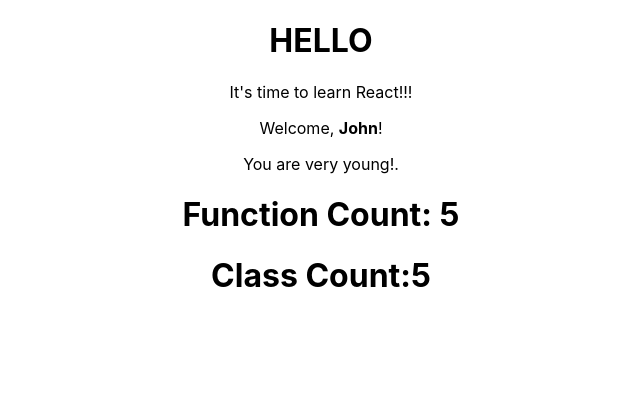
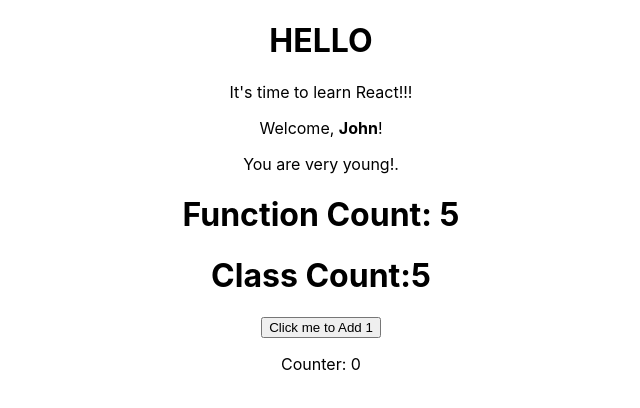
Before and after one commit to Fredeugine/my-app, a React (Create React App) app: page / in a window 1280 px wide. Shown: the top 408 px of the page, without its empty margins (319-959 px from the left). Built offline with nearby package versions, Linux system fonts and the light colour scheme.

Commit message:
React exercise 1

```diff
--- a/src/App.js
+++ b/src/App.js
@@ -3,6 +3,7 @@ import React from 'react';
 import {Welcome} from "./welcome";
 import {Counter} from "./welcome";
 import Counters from "./counters";
+import {ClickCounter} from "./counters";
 
 
 function hello() {
@@ -13,6 +14,7 @@ function hello() {
           <Welcome name={<strong>John</strong>} age={16}></Welcome>
           <Counter initVal={0} incInv={1000} incAm={1}></Counter>
           <Counters incAm={1} initVal={0} incInv={1000} ></Counters>
+          <ClickCounter></ClickCounter>
 
       </div>
 
--- a/src/counters.js
+++ b/src/counters.js
@@ -1,8 +1,7 @@
 import React, { Component } from 'react';
 
-
 export function CounterDisplay ({ countProp }){
-return <h1>Class Count:{countProp}</h1>;
+    return <h1>Class Count:{countProp}</h1>;
 }
 
 class Counters extends Component {
@@ -29,4 +28,30 @@ class Counters extends Component {
 //No, the constructor isn't required since the state properties have been both defined and initialized
 //in the same class or state object
 
+
+
+// Create a ClickCounter class component that increments a counter
+// every time a user clicks on a button. Render both the current
+// value of the counter and the button within the ClickCounter component.
+export class ClickCounter extends Component{
+    constructor(props) {
+        super(props);
+        this.state = {
+            count: 0
+        }
+    }
+
+        addOne = () => {
+            this.setState(prevState => ({
+                count: prevState.count + 1
+            }));
+        };
+
+    render() {
+        return<div>
+                <button onClick={this.addOne}>Click me to Add 1</button>
+                <p>Counter: {this.state.count}</p>
+              </div>
+    }
+}
 export default Counters;
```
